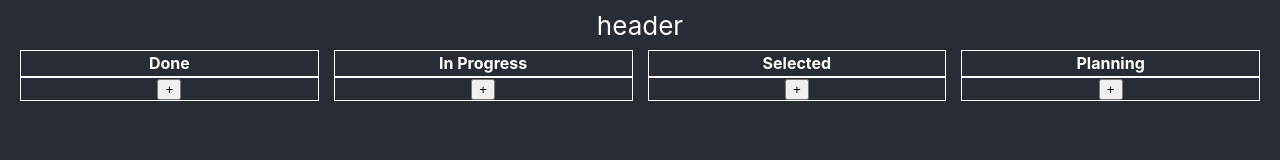
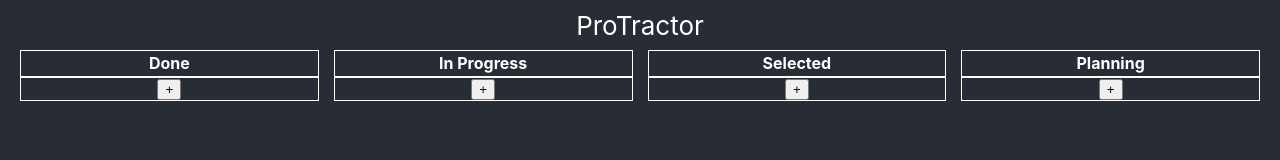
Before and after one commit to danieldcl/ProTractor, a React (Create React App) app: page / in a window 1280 px wide. Shown: the top 160 px of the page. Built offline with nearby package versions, Linux system fonts and the light colour scheme.

Commit message:
update header name

```diff
--- a/src/App.js
+++ b/src/App.js
@@ -70,7 +70,7 @@ class App extends React.Component {
     return (
       <div className="App">
         <header className="App-header">
-        header
+        ProTractor
         </header>
         <main>
           {tasks}
```
